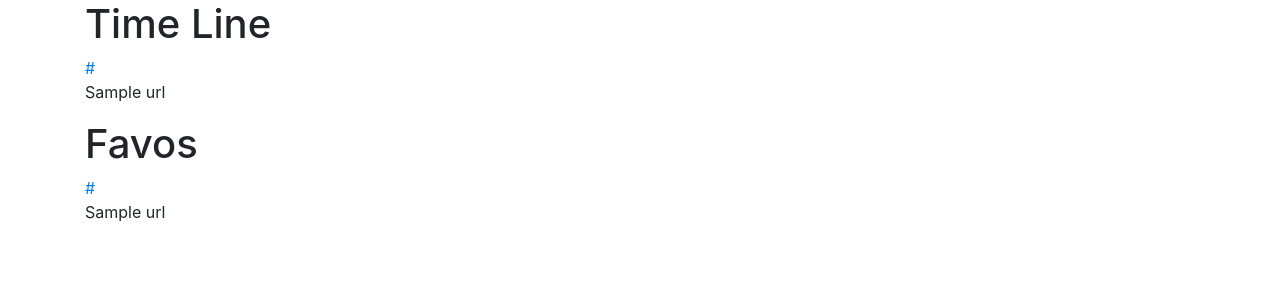
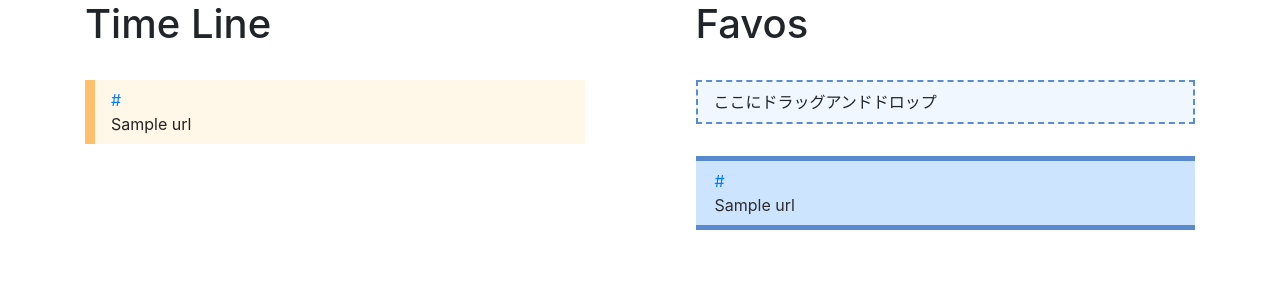
Before and after one commit to kyutech-programming-club/URLibrary, a Flask app: page / in a window 1280 px wide. Shown: the part 56-356 px from the top of the page. Run offline with Flask 2, Linux system fonts and the light colour scheme; the visitor is signed in with stand-in values (Sample User, id 1); tables that the repository leaves empty hold one stand-in row (values such as "Sample post"); some libraries are stand-ins or nearby versions.

Commit message:
Show blank favo space

```diff
--- a/main/static/style.css
+++ b/main/static/style.css
@@ -1,40 +1,62 @@
-#dd1 {
-  width:50%;
-  height:10%;
-  background-color:orange;
-  padding: 10px;
-  margin:10px;
-  color: white;
+#Allpage{
+  width:100%;
+  height: auto;
 }
 
-#DRAG {
+
+#source_left{
   width:45%;
-  height:100%;
-  padding:10px;
-  color: black;
+  height: auto;
   float: left;
-  text-align: center;
-}
-#DROP {
-  width:45%;
-  height:100%;
-  padding:10px;
-  color: black;
-  background-color:blue;
-  text-align: center;
-  float: right;
-
-}
-#dd2{
-  width:80%;
-  height:100%;
-  padding:10px;
-  color:orange;
-  background-color:blue;
-  display:inline-block;
-
+  margin-left: auto;
+  margin-right: auto;
+  overflow: scroll;
 }
 
-#container{
-  width:100%; height:100%;
+#each_URL{
+    padding: 0.5em 1em;
+    margin: 2em 0;
+    color: #232323;
+    background: #fff8e8;
+    border-left: solid 10px #ffc06e;
 }
+#each_URL p , a {
+    margin: 0;
+    padding: 0;
+}
+
+#list3{
+  padding: 0.5em 1em;
+  margin: 2em 0;
+  background: #f0f7ff;
+  border: dashed 2px #5b8bd0;/*点線*/
+}
+
+#list3 p{
+  margin: 0;
+  padding: 0;
+}
+#favos_right{
+  width: 45%;
+  height: auto;
+  float: right;
+  margin-left: auto;
+  margin-right: auto;
+  overflow: scroll;
+}
+
+
+
+#select_URL {
+  padding: 8px 19px;
+  margin: 2em 0;
+  color: #2c2c2f;
+  background: #cde4ff;
+  border-top: solid 5px #5989cf;
+  border-bottom: solid 5px #5989cf;
+}
+
+#select_URL p , a{
+  margin: 0;
+  padding: 0;
+}
--- a/main/templates/index.html
+++ b/main/templates/index.html
@@ -22,28 +22,38 @@ function DragOver(event) {
 }
 </script>
 
+<div id = "Allpage">
 
+  <div id = "source_left">
     <h1>Time Line</h1>
-  <div class="dd1" id="list1">
+      <div id="list1">
         {% for url in urls %}
-  <div>
+          <div id ="each_URL">
             <a href="{{url.url}}">{{url.url}}</a>
             <br>
             <p>{{url.title}}</p>
           </div>
         {% endfor %}
+      </div>
+  </div>
 
-
+  <dev id = "favos_right">
     <h1>Favos</h1>
-
-  <div class="dd2" id="list2">
+      <div id="list2">
+        <div id = "list3">
+          <p>ここにドラッグアンドドロップ</p>
+        </div>
         {% for favo in favos %}
+          <div id = "select_URL">
             <a href="{{favo.url}}">{{favo.url}}</a>
             <br>
             <p>{{favo.title}}</p>
+          </div>
         {% endfor %}
       </div>
+  </dev>
 
+</div>
 <script type="text/javascript">
   new Sortable(document.getElementById('list1'), {
   group: 'shared',
@@ -56,7 +66,9 @@ function DragOver(event) {
   }
   });
 
+
 new Sortable(document.getElementById('list2'), { group: 'shared' , filter:"<a>"});
+new Sortable(document.getElementById('list3'), { disabled: true   });
 </script>
 
 {% endblock %}
```
Lines whose indentation alone changed are shown as unchanged.
